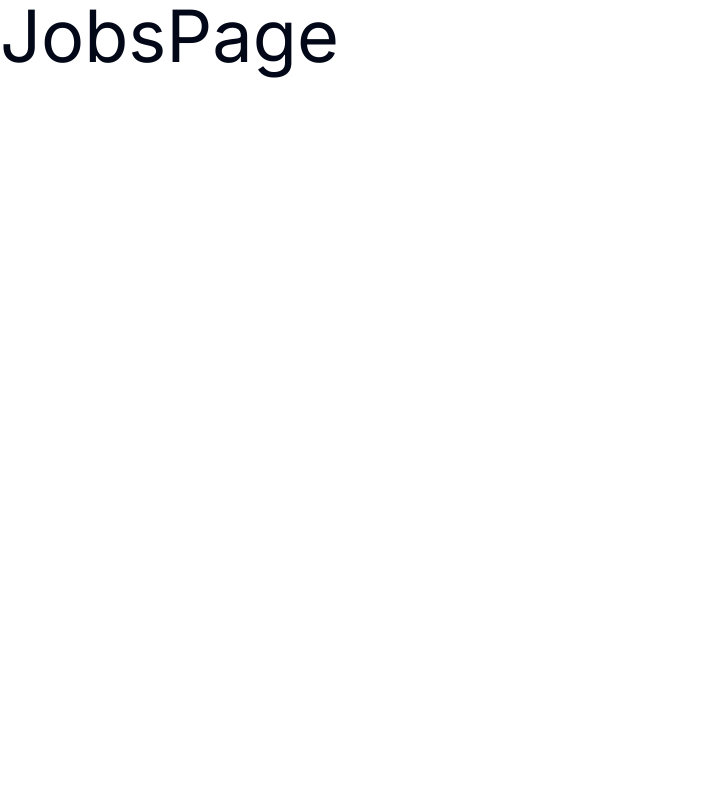
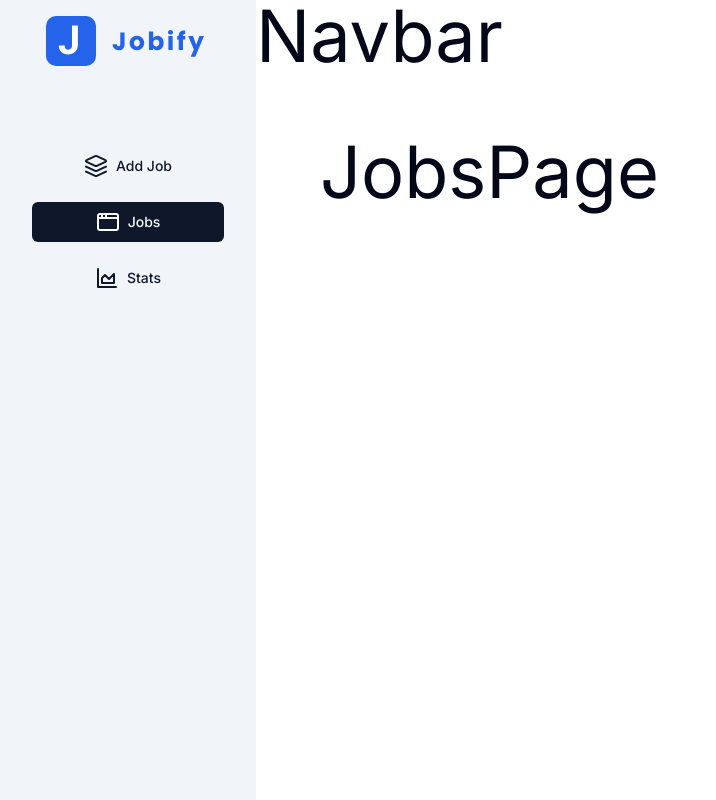
Before and after one commit to HarrisonRogers/RecruitMe, a Next.js app: page /jobs in a window 1280 px wide. Shown: the whole page, without its empty margins (0-716 px from the left). Built offline with nearby package versions, Linux system fonts and the light colour scheme.

Commit message:
working sidebar

```diff
--- a/app/(dashboard)/layout.tsx
+++ b/app/(dashboard)/layout.tsx
@@ -1,7 +1,22 @@
 import React from 'react'
+import Navbar from '@/components/Navbar'
+import SideBar from '@/components/SideBar'
+import { PropsWithChildren } from 'react'
 
-const layout = ({ children }: { children: React.ReactNode }) => {
-  return <div>{children}</div>
+const layout = ({ children }: PropsWithChildren) => {
+  return (
+    <main className="grid lg:grid-cols-5">
+      {/* First-col hide on small screen */}
+      <div className="hide lg:block lg:col-span-1 lg:min-h-screen">
+        <SideBar />
+      </div>
+      {/* second-col hide dropdown on big screen */}
+      <div className="lg:col-span-4">
+        <Navbar />
+        <div className="py-16 px-4 sm:px-8 lg:px-16">{children}</div>
+      </div>
+    </main>
+  )
 }
 
 export default layout
--- /dev/null
+++ b/components/LinksDropdown.tsx
@@ -0,0 +1,7 @@
+import React from 'react'
+
+const LinksDropdown = () => {
+  return <div className="text-7xl">LinksDropdown</div>
+}
+
+export default LinksDropdown
--- /dev/null
+++ b/components/Navbar.tsx
@@ -0,0 +1,7 @@
+import React from 'react'
+
+const Navbar = () => {
+  return <div className="text-7xl">Navbar</div>
+}
+
+export default Navbar
--- /dev/null
+++ b/components/SideBar.tsx
@@ -0,0 +1,33 @@
+'use client'
+import React from 'react'
+import Logo from '@/assets/logo.svg'
+import links from '@/utils/links'
+import Image from 'next/image'
+import Link from 'next/link'
+import { Button } from './ui/button'
+import { usePathname } from 'next/navigation'
+
+const SideBar = () => {
+  const pathname = usePathname()
+
+  return (
+    <aside className="py-4 px-8 bg-muted h-full">
+      <Image src={Logo} alt="logo" className="mx-auto" />
+      <div className="flex flex-col mt-20 gap-y-4">
+        {links.map((link) => (
+          <Button
+            asChild
+            key={link.href}
+            variant={pathname === link.href ? 'default' : 'link'}
+          >
+            <Link href={link.href} className="flex items-center gap-x-2">
+              {link.icon} <span className="capitalize">{link.label}</span>
+            </Link>
+          </Button>
+        ))}
+      </div>
+    </aside>
+  )
+}
+
+export default SideBar
--- /dev/null
+++ b/components/ThemeToggle.tsx
@@ -0,0 +1,7 @@
+import React from 'react'
+
+const ThemeToggle = () => {
+  return <div className="text-7xl">ThemeToggle</div>
+}
+
+export default ThemeToggle
--- a/utils/links.tsx
+++ b/utils/links.tsx
@@ -24,3 +24,5 @@
     icon: <AreaChart />,
   },
 ]
+
+export default links
```
